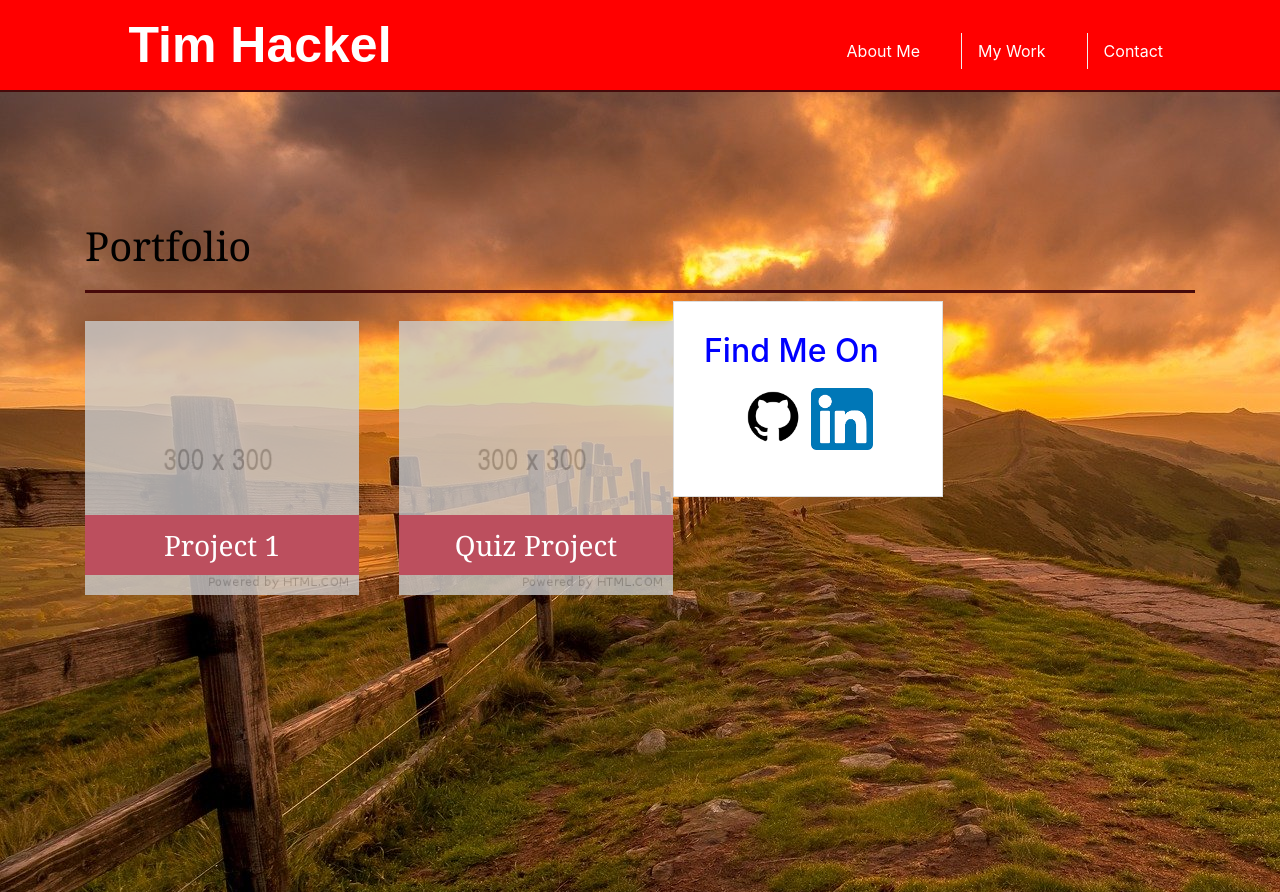
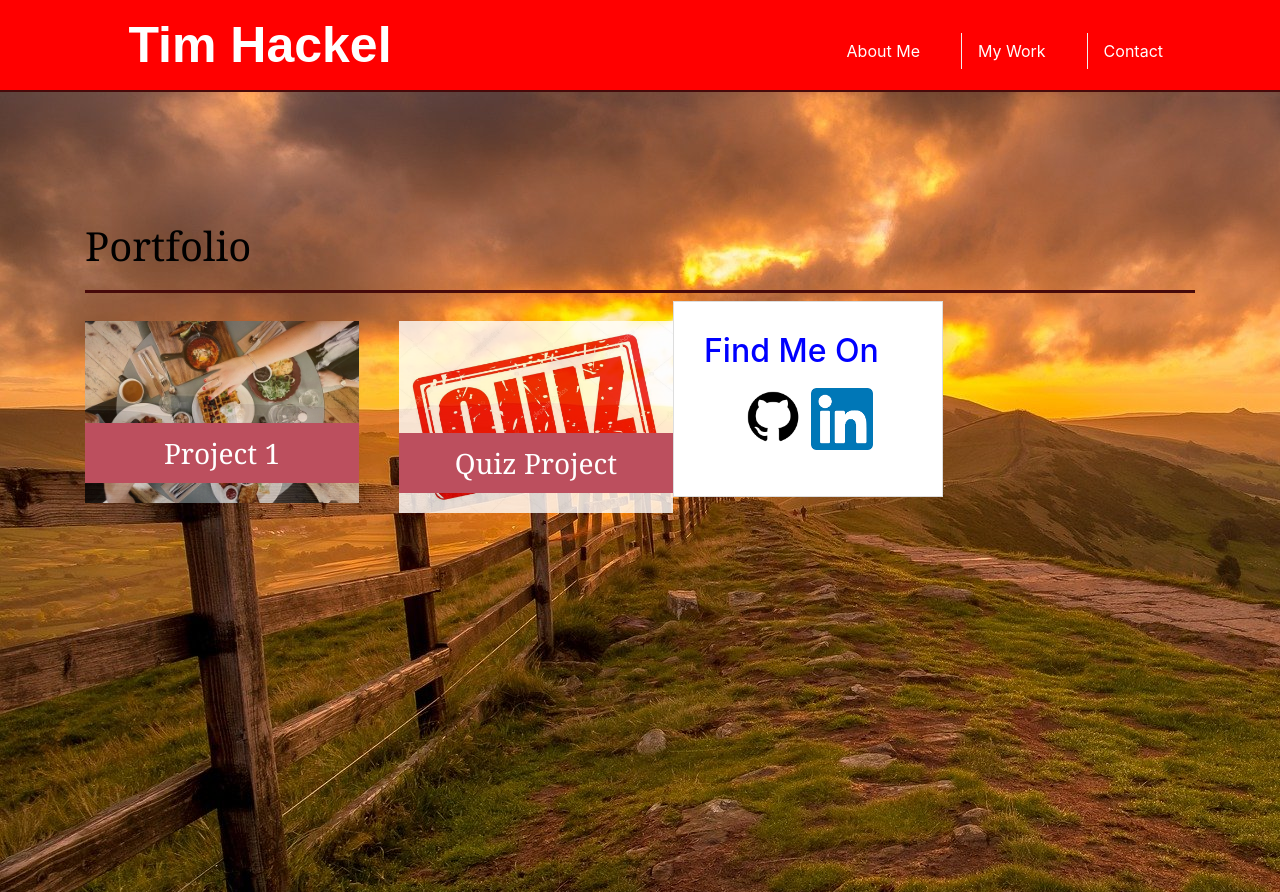
Before and after one commit to Timih124/portfolio, a plain HTML site: page portfolio.html in a window 1280 px wide. Drawn offline with nearby package versions, Linux system fonts and the light colour scheme.

Commit message:
adding new images to portfolio page to touch it up

```diff
--- a/portfolio.html
+++ b/portfolio.html
@@ -27,14 +27,14 @@
 
       <div class="work">
           <a href="">
-              <img src="assets/300.png" class="auth-image" alt="projectOne" />
+              <img src="assets/foodproj.jpg" class="auth-image" alt="projectOne" />
               <h3>Project 1</h3>
           </a>
       </div>
 
       <div class="work">
-          <a href="">
-              <img src="assets/300.png" class="auth-image" alt="Quiz Project" />
+          <a href="https://timih124.github.io/coding-quiz/">
+              <img src="assets/quiz.jpg" class="auth-image" alt="Quiz Project" />
               <h3>Quiz Project</h3>
           </a>
       </div>
```
Also changed, not shown: assets/foodproj.jpg (added), assets/quiz.jpg (added).
